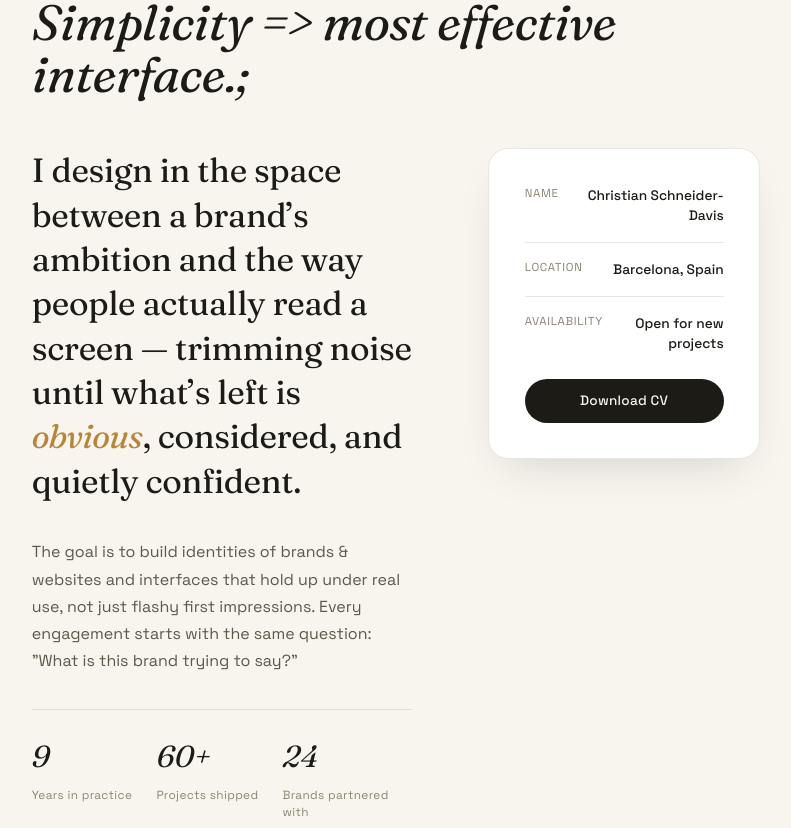
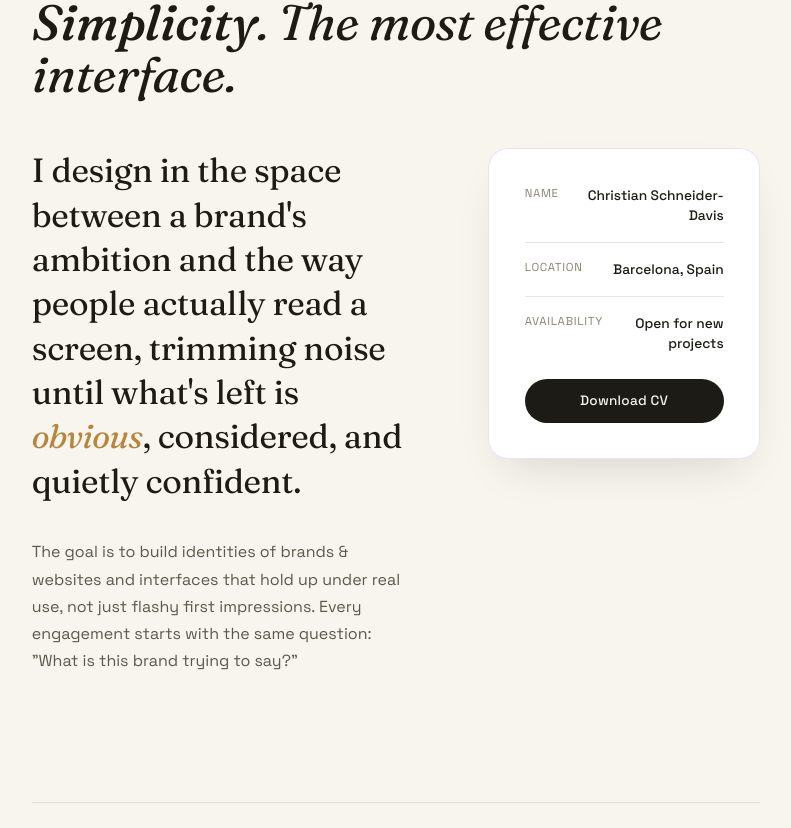
Before and after one commit to Christian-Schneider-Davis/Christian-Schneider-Davis-Web-Dev-Portfolio, a React (Vite) app: page / in a window 1280 px wide. Shown: the part 892-1720 px from the top of the page, without its empty margins (449-1240 px from the left). Built offline with nearby package versions, Linux system fonts and the light colour scheme.

Commit message:
Remove Awards panel
Plan to add once we obtain rewards

```diff
--- a/src/App.jsx
+++ b/src/App.jsx
@@ -49,7 +49,7 @@ export default function App() {
           </div>
         </section>
 
-        <Awards />
+        {/* <Awards /> */}
         <Contact />
       </main>
       <Footer />
--- a/src/components/About.jsx
+++ b/src/components/About.jsx
@@ -1,11 +1,5 @@
 import useReveal from '../hooks/useReveal'
 import './About.css'
-
-const STATS = [
-  { value: '9', label: 'Years in practice' },
-  { value: '60+', label: 'Projects shipped' },
-  { value: '24', label: 'Brands partnered with' },
-]
 
 const DETAILS = [
   { label: 'Name', value: 'Christian Schneider-Davis' },
@@ -21,15 +15,15 @@ export default function About() {
       <div>
         <div className="about__head">
           <p className="eyebrow">About</p>
-          <h2 className="section-heading">Simplicity => most effective interface.;</h2>
+          <h2 className="section-heading"> <b>Simplicity</b>. The most effective interface.</h2>
         </div>
 
         <div className="about__body reveal" ref={revealRef}>
           <div className="about__main">
             <p className="about__statement">
-              I design in the space between a brand&rsquo;s ambition and the
-              way people actually read a screen &mdash; trimming noise until
-              what&rsquo;s left is <em>obvious</em>, considered, and quietly
+              I design in the space between a brand's ambition and the
+              way people actually read a screen, trimming noise until
+              what's left is <em>obvious</em>, considered, and quietly
               confident.
             </p>
 
@@ -38,15 +32,6 @@ export default function About() {
               use, not just flashy first impressions. Every engagement starts
               with the same question: "What is this brand trying to say?"
             </p>
-
-            <ul className="about__stats">
-              {STATS.map((stat) => (
-                <li key={stat.label}>
-                  <span className="about__stat-value">{stat.value}</span>
-                  <span className="about__stat-label">{stat.label}</span>
-                </li>
-              ))}
-            </ul>
           </div>
 
           <aside className="about__card">
--- a/src/components/Awards.css
+++ b/src/components/Awards.css
@@ -1,4 +1,4 @@
-.awards {
+/* .awards {
   border-top: 1px solid var(--line);
   border-bottom: 1px solid var(--line);
   padding-block: 1.6rem;
@@ -48,4 +48,4 @@
   .awards__track {
     animation: none;
   }
-}
+} */
```
